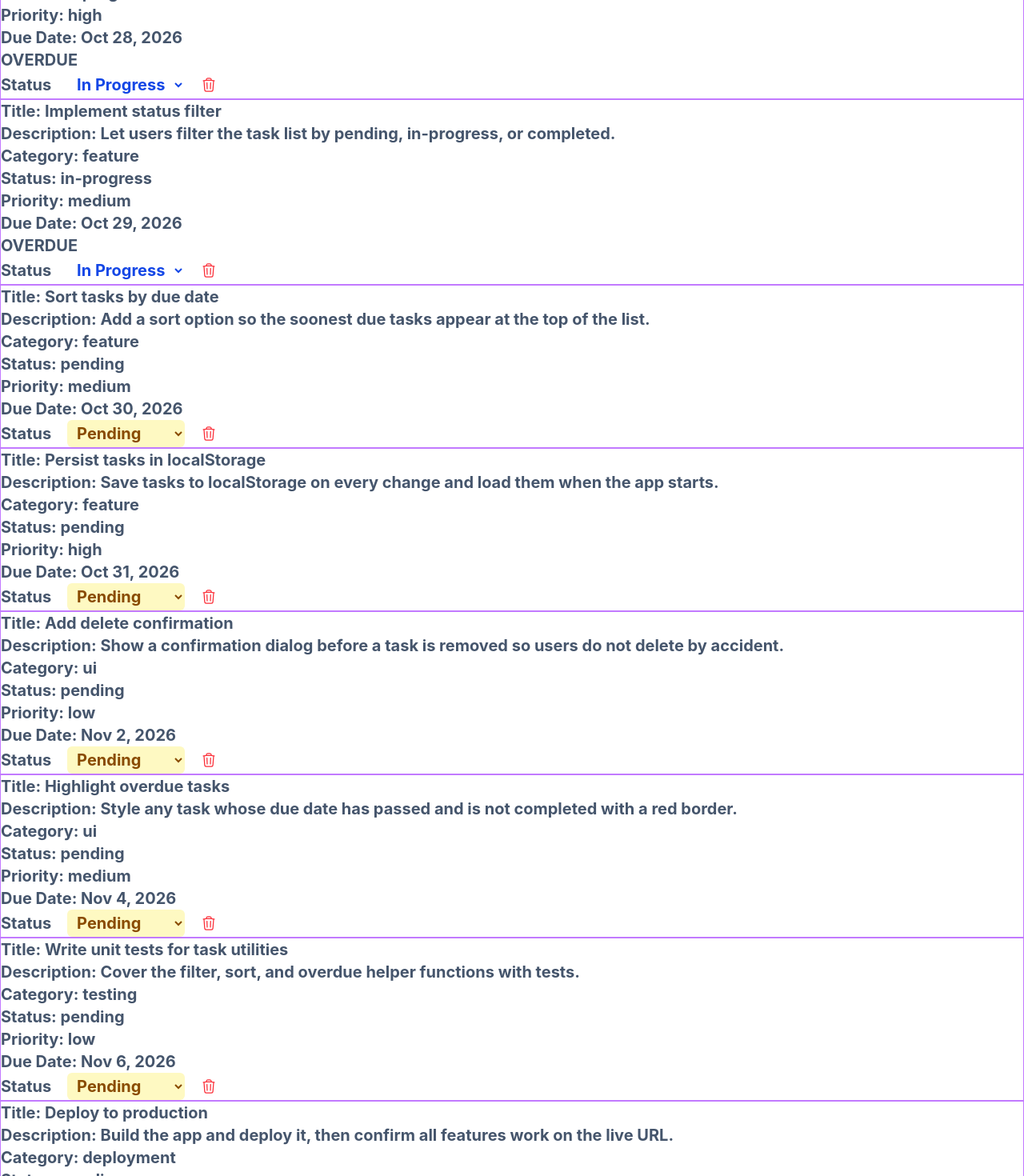
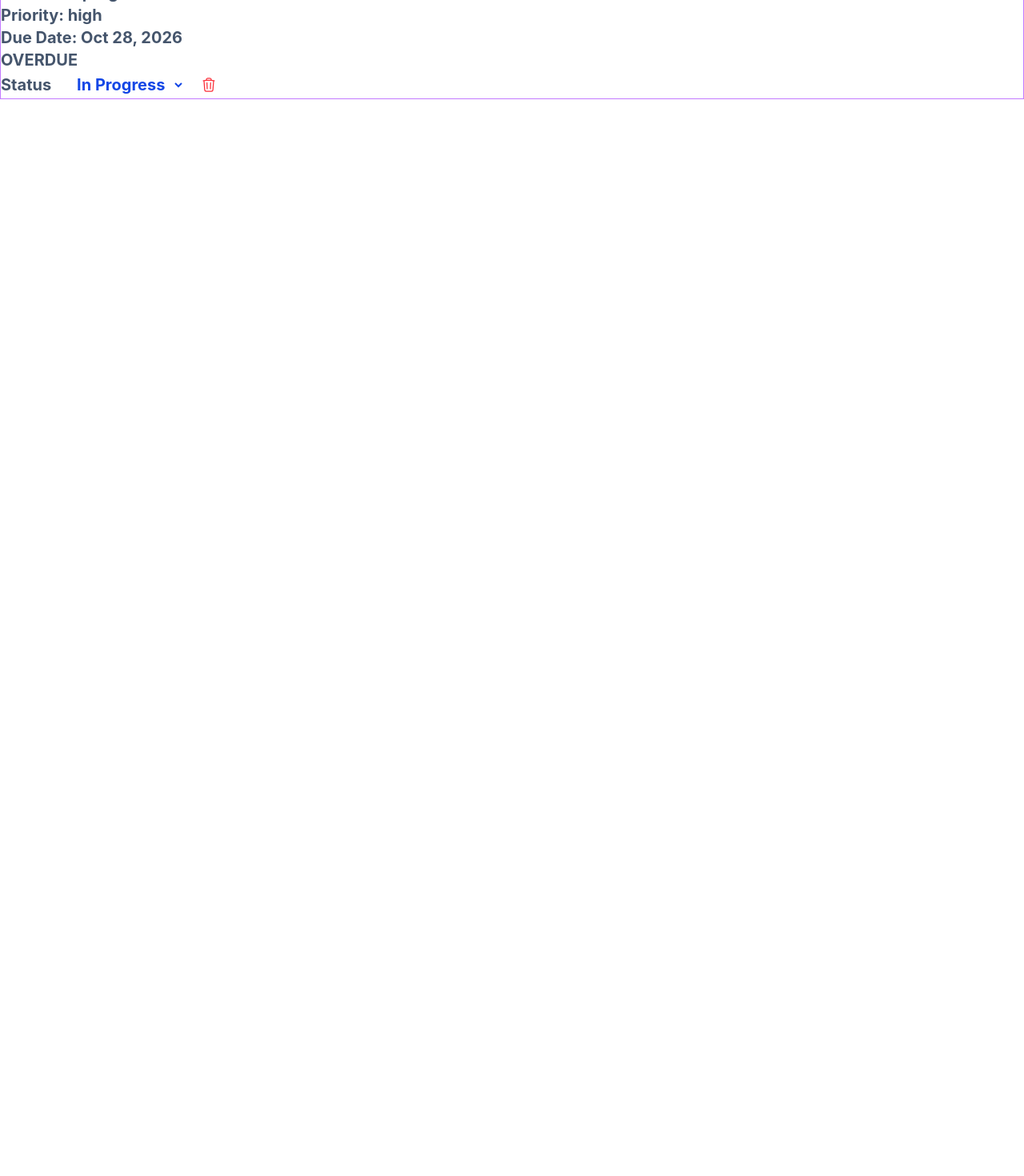
Before and after one commit to shanreed25/react-task-dashboard, a React (Vite) app: page / in a window 1280 px wide. Shown: the part 700-2170 px from the top of the page at 80% size. After the commit the page ends 824 px from the top, so only its background shows below. Built offline with nearby package versions, Linux system fonts and the light colour scheme.

Commit message:
added no tasks messgae

```diff
--- a/src/components/TaskList/TaskList.tsx
+++ b/src/components/TaskList/TaskList.tsx
@@ -3,21 +3,25 @@ import TaskItem from "./TaskItem"
 
 /*
 maps over tasks and renders one TaskItem per task
-tasks data comes from Dashboard
+tasks data comes from Dashboard, if there are no tasks a
+no task message displays
 */
 function TaskList({tasks, onStatusChange, onDelete}: TaskListProps) {
   return (
     <>
       <h2 className="text-3xl font-bold text-orange-600 border border-teal-600">Task List</h2>
 
-      {tasks.map((task) => (
+      {tasks.length > 0 ?
+      tasks.map((task) => (
         <TaskItem
         key={task.id}
         task={task}
         onStatusChange={onStatusChange}
         onDelete={onDelete}
         />
-      ))}
+      )) : <span className="text-3xl">No Tasks Yet</span>
+
+    }
 
     </>
   )
--- a/src/data/mockTasks.ts
+++ b/src/data/mockTasks.ts
@@ -31,74 +31,74 @@ export const mockTasks: Task[] = [
     dueDate: '2026-10-28',
     createdAt: '2026-10-16T14:15:00Z',
   },
-  {
-    id: '4',
-    title: 'Implement status filter',
-    description: 'Let users filter the task list by pending, in-progress, or completed.',
-    status: 'in-progress',
-    priority: 'medium',
-    category: 'feature',
-    dueDate: '2026-10-29',
-    createdAt: '2026-10-18T11:00:00Z',
-  },
-  {
-    id: '5',
-    title: 'Sort tasks by due date',
-    description: 'Add a sort option so the soonest due tasks appear at the top of the list.',
-    status: 'pending',
-    priority: 'medium',
-    category: 'feature',
-    dueDate: '2026-10-30',
-    createdAt: '2026-10-19T16:45:00Z',
-  },
-  {
-    id: '6',
-    title: 'Persist tasks in localStorage',
-    description: 'Save tasks to localStorage on every change and load them when the app starts.',
-    status: 'pending',
-    priority: 'high',
-    category: 'feature',
-    dueDate: '2026-10-31',
-    createdAt: '2026-10-21T09:20:00Z',
-  },
-  {
-    id: '7',
-    title: 'Add delete confirmation',
-    description: 'Show a confirmation dialog before a task is removed so users do not delete by accident.',
-    status: 'pending',
-    priority: 'low',
-    category: 'ui',
-    dueDate: '2026-11-02',
-    createdAt: '2026-10-22T13:10:00Z',
-  },
-  {
-    id: '8',
-    title: 'Highlight overdue tasks',
-    description: 'Style any task whose due date has passed and is not completed with a red border.',
-    status: 'pending',
-    priority: 'medium',
-    category: 'ui',
-    dueDate: '2026-11-04',
-    createdAt: '2026-10-24T10:05:00Z',
-  },
-  {
-    id: '9',
-    title: 'Write unit tests for task utilities',
-    description: 'Cover the filter, sort, and overdue helper functions with tests.',
-    status: 'pending',
-    priority: 'low',
-    category: 'testing',
-    dueDate: '2026-11-06',
-    createdAt: '2026-10-26T15:30:00Z',
-  },
-  {
-    id: '10',
-    title: 'Deploy to production',
-    description: 'Build the app and deploy it, then confirm all features work on the live URL.',
-    status: 'pending',
-    priority: 'high',
-    category: 'deployment',
-    dueDate: '2026-11-09',
-    createdAt: '2026-10-27T08:45:00Z',
-  },
+  // {
+  //   id: '4',
+  //   title: 'Implement status filter',
+  //   description: 'Let users filter the task list by pending, in-progress, or completed.',
+  //   status: 'in-progress',
+  //   priority: 'medium',
+  //   category: 'feature',
+  //   dueDate: '2026-10-29',
+  //   createdAt: '2026-10-18T11:00:00Z',
+  // },
+  // {
+  //   id: '5',
+  //   title: 'Sort tasks by due date',
+  //   description: 'Add a sort option so the soonest due tasks appear at the top of the list.',
+  //   status: 'pending',
+  //   priority: 'medium',
+  //   category: 'feature',
+  //   dueDate: '2026-10-30',
+  //   createdAt: '2026-10-19T16:45:00Z',
+  // },
+  // {
+  //   id: '6',
+  //   title: 'Persist tasks in localStorage',
+  //   description: 'Save tasks to localStorage on every change and load them when the app starts.',
+  //   status: 'pending',
+  //   priority: 'high',
+  //   category: 'feature',
+  //   dueDate: '2026-10-31',
+  //   createdAt: '2026-10-21T09:20:00Z',
+  // },
+  // {
+  //   id: '7',
+  //   title: 'Add delete confirmation',
+  //   description: 'Show a confirmation dialog before a task is removed so users do not delete by accident.',
+  //   status: 'pending',
+  //   priority: 'low',
+  //   category: 'ui',
+  //   dueDate: '2026-11-02',
+  //   createdAt: '2026-10-22T13:10:00Z',
+  // },
+  // {
+  //   id: '8',
+  //   title: 'Highlight overdue tasks',
+  //   description: 'Style any task whose due date has passed and is not completed with a red border.',
+  //   status: 'pending',
+  //   priority: 'medium',
+  //   category: 'ui',
+  //   dueDate: '2026-11-04',
+  //   createdAt: '2026-10-24T10:05:00Z',
+  // },
+  // {
+  //   id: '9',
+  //   title: 'Write unit tests for task utilities',
+  //   description: 'Cover the filter, sort, and overdue helper functions with tests.',
+  //   status: 'pending',
+  //   priority: 'low',
+  //   category: 'testing',
+  //   dueDate: '2026-11-06',
+  //   createdAt: '2026-10-26T15:30:00Z',
+  // },
+  // {
+  //   id: '10',
+  //   title: 'Deploy to production',
+  //   description: 'Build the app and deploy it, then confirm all features work on the live URL.',
+  //   status: 'pending',
+  //   priority: 'high',
+  //   category: 'deployment',
+  //   dueDate: '2026-11-09',
+  //   createdAt: '2026-10-27T08:45:00Z',
+  // },
 ];
```
Also changed, not shown: 1 other file (tests, documents, lock files or other folders).
